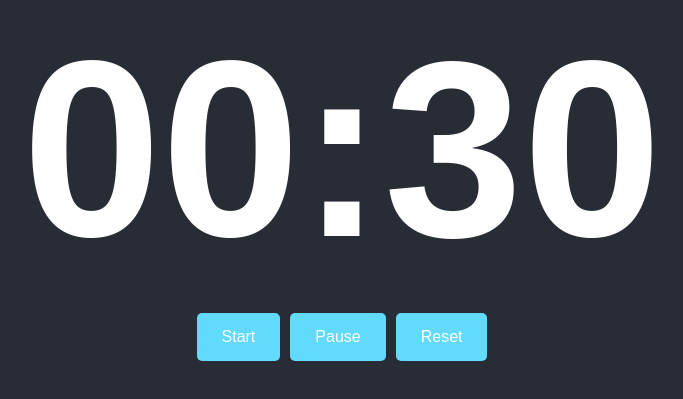
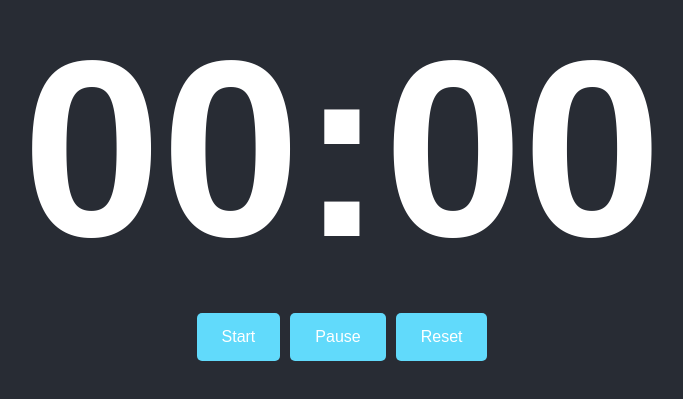
Before and after one commit to n1th1n-19/stopwatch, a plain HTML site: page index.html in a window 1280 px wide. Shown: the part 217-616 px from the top of the page, without its empty margins (298-981 px from the left). Drawn offline with Linux system fonts and the light colour scheme.

Commit message:
Update index.html

```diff
--- a/index.html
+++ b/index.html
@@ -8,7 +8,7 @@
 </head>
 <body>
     <div class="timer">
-        <h1 id="display">00:30</h1>
+        <h1 id="display">00:00</h1>
         <div class="buttons">
             <button id="start" onclick="start()">Start</button>
             <button id="stop" onclick="stop()">Pause</button>
```
